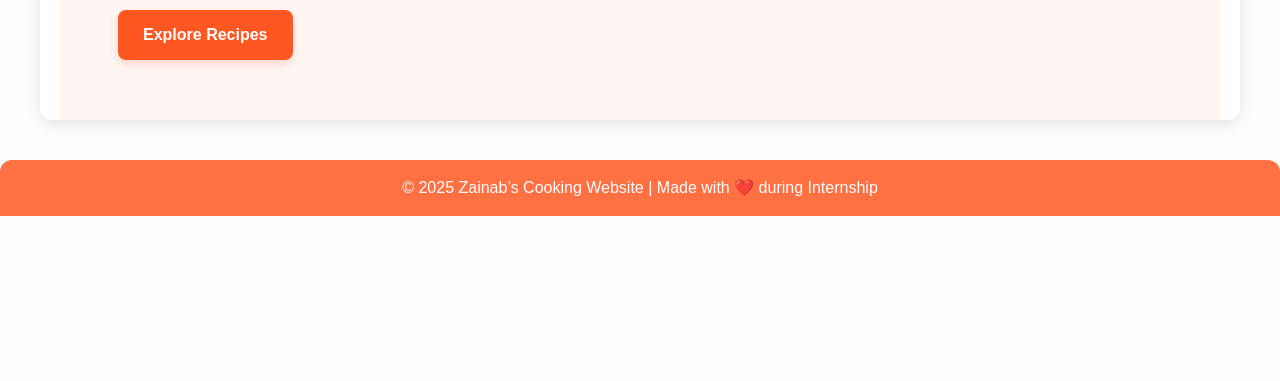
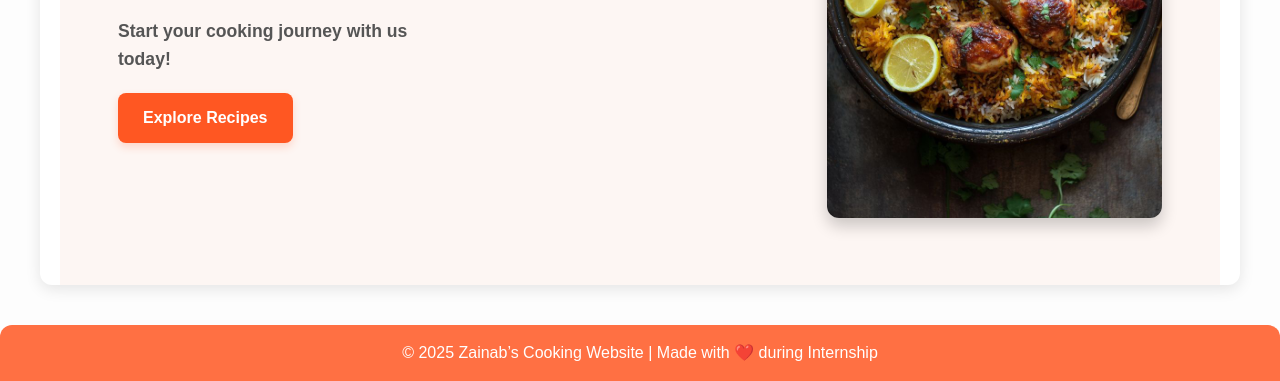
Before and after one commit to Zeebaby91/mealmate, a plain HTML site: page index.html in a window 1280 px wide. Shown: the part 523-904 px from the top of the page. Before the commit the page ends 800 px from the top, so only its background shows below. Drawn offline with Linux system fonts and the light colour scheme.

Commit message:
Fix HTML formatting and structure

```diff
--- a/index.html
+++ b/index.html
@@ -51,7 +51,7 @@
 
     </div>
     <div class="hero-img">
-      <img src="img/img1.jpeg" alt="Jollof Rice" class="home-img">
+      <img src="img1.jpeg" alt="Jollof Rice" class="home-img">
     </div>
   </section>
 <!-- Link JS -->
```
